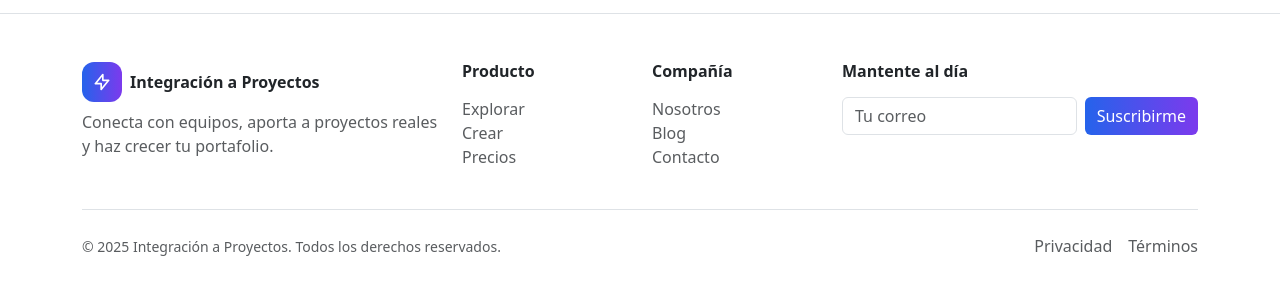
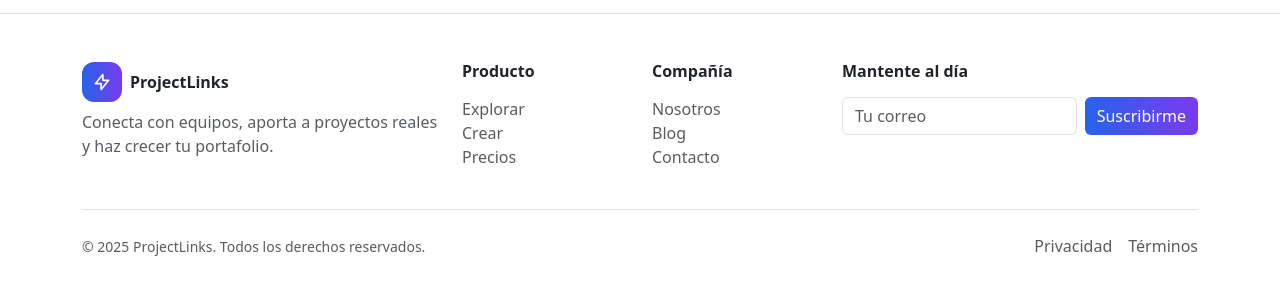
Before and after one commit to ItsFern27/MarcosWeb-Proyecto-Integraci-n, a plain HTML site: page mis-proyectos.html in a window 1280 px wide. Shown: the part 1445-1740 px from the top of the page. Drawn offline with nearby package versions, Linux system fonts and the light colour scheme.

Commit message:
Avance1.1

```diff
--- a/mis-proyectos.html
+++ b/mis-proyectos.html
@@ -29,7 +29,7 @@
                         <path stroke-linecap="round" stroke-linejoin="round" d="M13 10V3L4 14h7v7l9-11h-7z"></path>
                     </svg>
                 </span>
-                <span class="fw-bold text-dark">Integración a Proyectos</span>
+                <span class="fw-bold text-dark">ProjectLinks</span>
             </a>
 
             <!-- Toggler -->
@@ -226,7 +226,7 @@
                                 </path>
                             </svg>
                         </span>
-                        <span class="fw-bold">Integración a Proyectos</span>
+                        <span class="fw-bold">ProjectLinks</span>
                     </div>
                     <p class="text-muted mb-0">
                         Conecta con equipos, aporta a proyectos reales y haz crecer tu portafolio.
@@ -261,7 +261,7 @@
             </div>
 
             <div class="d-flex flex-column flex-sm-row justify-content-between align-items-center pt-4 mt-4 border-top">
-                <small class="text-muted">© 2025 Integración a Proyectos. Todos los derechos reservados.</small>
+                <small class="text-muted">© 2025 ProjectLinks. Todos los derechos reservados.</small>
                 <div class="d-flex gap-3 mt-3 mt-sm-0">
                     <a href="#privacidad" class="text-decoration-none text-muted">Privacidad</a>
                     <a href="#terminos" class="text-decoration-none text-muted">Términos</a>
```
